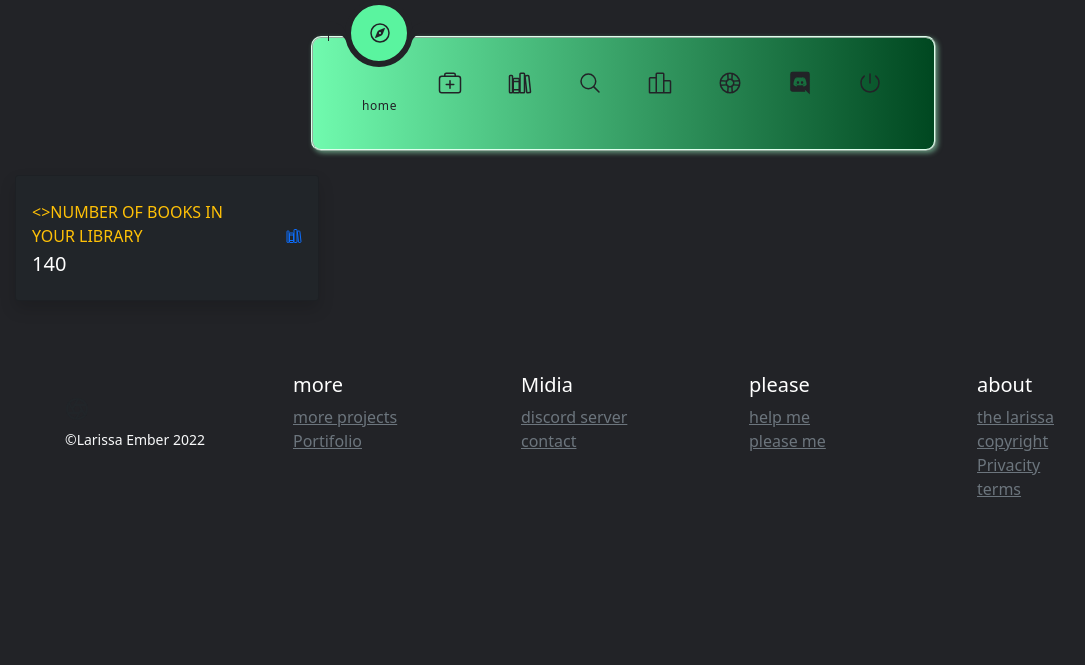
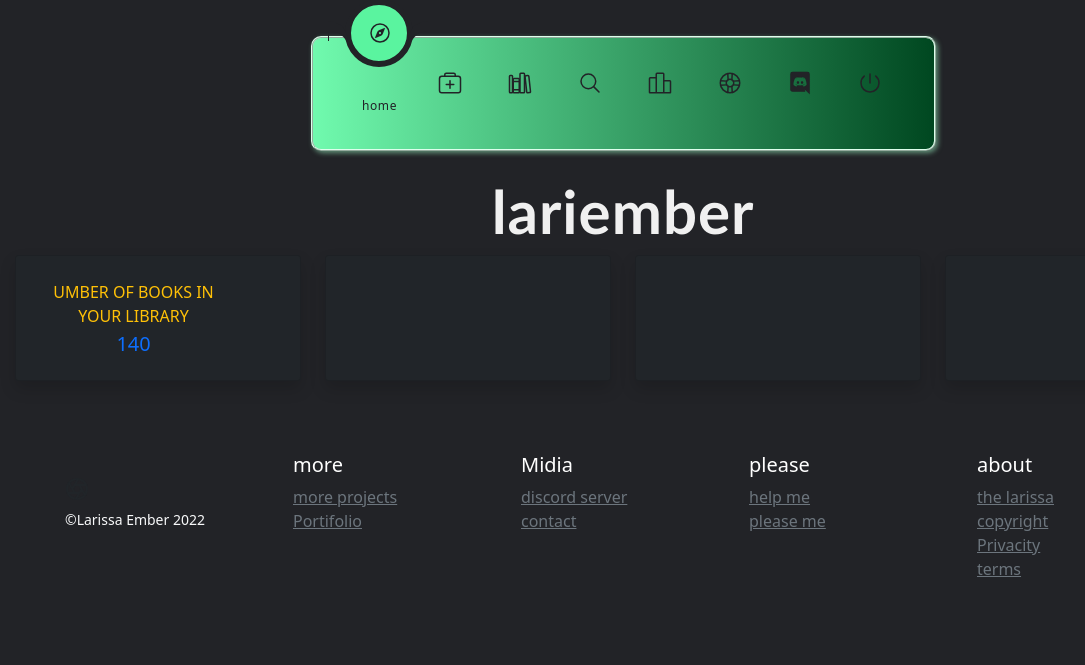
Before and after one commit to lari-ember/biblioteca-web, a Flask app: page /about_your_library in a window 1280 px wide. Shown: the part 194-859 px from the top of the page, without its empty margins (17-1102 px from the left). Before the commit the page ends 691 px from the top, so only its background shows below. Run offline with Flask 3, Linux system fonts and the light colour scheme; a user stored in the database is signed in; some web fonts are replaced.

Commit message:
Update about_your_library.html

```diff
--- a/app/templates/about_your_library.html
+++ b/app/templates/about_your_library.html
@@ -7,24 +7,50 @@
 {% block content %}
 <div class="container-fluid">
     <!-- Pending Requests Card Example -->
+    <div class="text-white text-center">
+        <h1>{{ current_user.username }}</h1>
+        <div class="row">
             <div class="col-xl-3 col-md-6 mb-4">
-        <a href="/your_collection" style="text-decoration: none;">
+                <a href="/your_collection" style="text-decoration: none;" class="active">
                     <div class="card bg-dark border-left-warning shadow h-100 py-2">
                         <div class="card-body">
                             <div class="row no-gutters align-items-center">
                                 <div class="col mr-2">
-                        <div class="text-xs font-weight-bold text-warning text-uppercase mb-1"><>number of books in your library</div>
-                        <div class=" h5 mb-0 font-weight-bold text-white">{{ current_user.books|length }}</div>
+                                    <div class="text-xs font-weight-bold text-warning text-uppercase mb-1">
+                                        umber of books in your library</div>
+                                    <div class="h5 mb-0 font-weight-bold ">{{ current_user.books|length }}</div>
                                 </div>
                                 <div class="col-auto">
-                        <span class="icon">
-                            <ion-icon name="library-outline"></ion-icon>
-                        </span>
-                    </div>
+                                    <i class="fas fa-comments fa-2x text-gray-300"></i>
                                 </div>
                             </div>
                         </div>
                     </div>
                 </a>
             </div>
+            <div class="col-xl-3 col-md-6 mb-4">
+                <a href="/your_collection" style="text-decoration: none;" class="active">
+                    <div class="card bg-dark border-left-warning shadow h-100 py-2">
+                        <!-- Conteúdo do segundo cartão -->
+                    </div>
+                </a>
+            </div>
+            <div class="col-xl-3 col-md-6 mb-4">
+                <a href="/your_collection" style="text-decoration: none;" class="active">
+                    <div class="card bg-dark border-left-warning shadow h-100 py-2">
+                        <!-- Conteúdo do terceiro cartão -->
+                    </div>
+                </a>
+            </div>
+            <div class="col-xl-3 col-md-6 mb-4">
+                <a href="/your_collection" style="text-decoration: none;" class="active">
+                    <div class="card bg-dark border-left-warning shadow h-100 py-2">
+                        <!-- Conteúdo do quarto cartão -->
+                    </div>
+                </a>
+            </div>
+        </div>
+    </div>
+
+</div>
 {% endblock %}
```
Lines whose indentation alone changed are shown as unchanged.
